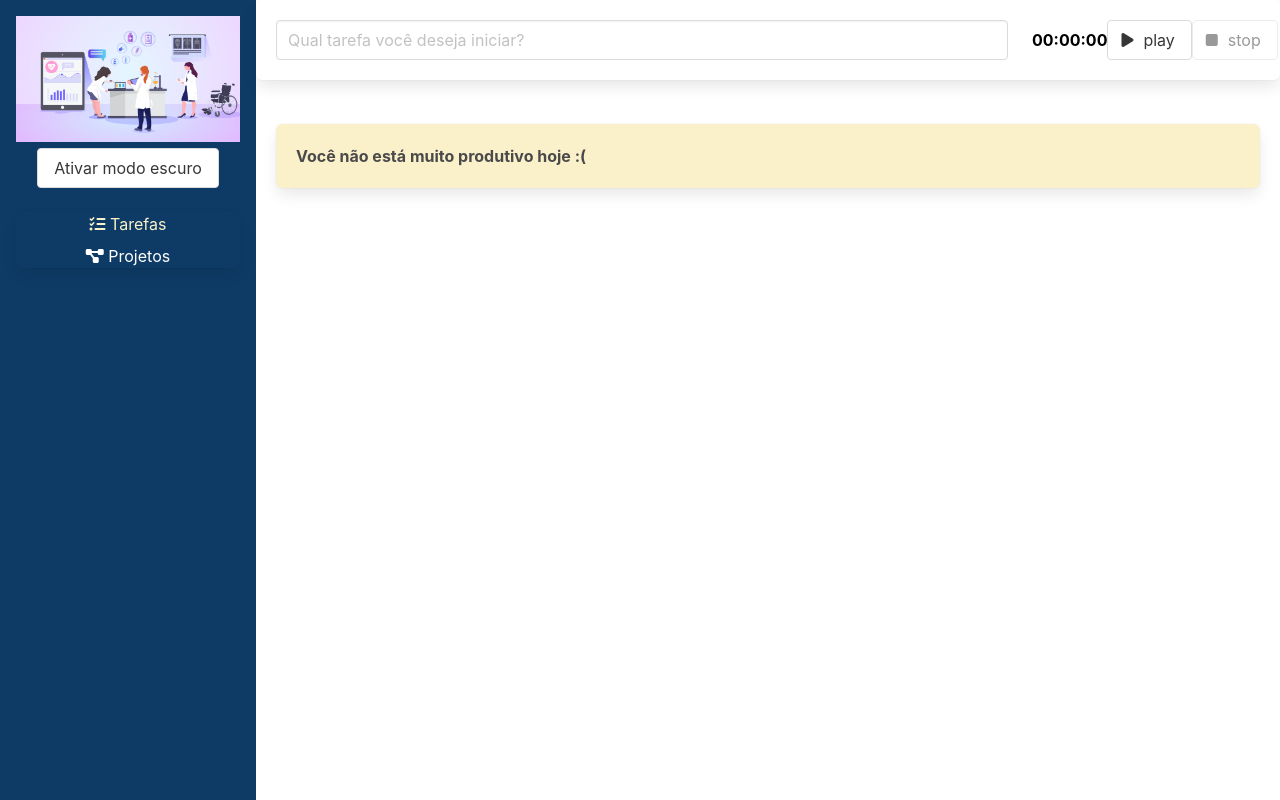
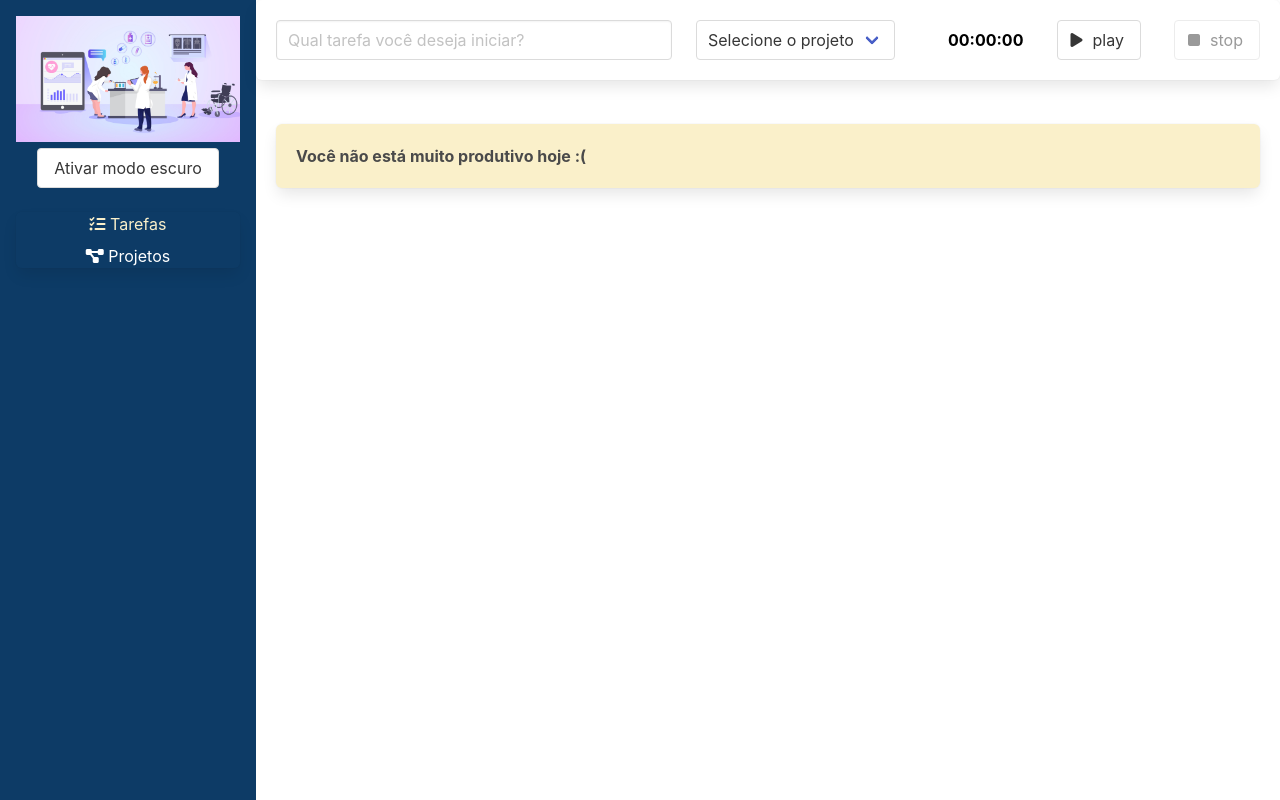
Before and after one commit to EdnildoCunha/gerenciador-de-estudos-vuejs, a Vue app: page / in a window 1280 px wide. Built offline with nearby package versions, Linux system fonts and the light colour scheme.

Commit message:
projetos trabalhados

```diff
--- a/package.json
+++ b/package.json
@@ -10,7 +10,8 @@
   "dependencies": {
     "core-js": "^3.8.3",
     "vue": "^3.2.13",
-    "vue-router": "^4.0.15"
+    "vue-router": "^4.0.15",
+    "vuex": "^4.0.2"
   },
   "devDependencies": {
     "@fortawesome/fontawesome-free": "^6.1.1",
--- a/src/components/Formulario.vue
+++ b/src/components/Formulario.vue
@@ -1,8 +1,18 @@
 <template>
     <div class="box formulario">
         <div class="columns">
-            <div class="column is-9" role="form" aria-label="Formulário para criação de uma nova tarefa">
+            <div class="column is-5" role="form" aria-label="Formulário para criação de uma nova tarefa">
                 <input type="text" class="input" placeholder="Qual tarefa você deseja iniciar?" v-model="descricao" />
+            </div>
+            <div class="column is-3">
+                <div class="select">
+                    <select v-model="idProjeto">
+                        <option value="">Selecione o projeto</option>
+                        <option :value="projeto.id" v-for="projeto in projetos" :key="projeto.id">
+                            {{ projeto.nome }}
+                        </option>
+                    </select>
+                </div>
             </div>
             <div class="column">
                 <Temporizador @ao-temporizador-finalizado="finalizarTarefa" />
@@ -12,7 +22,9 @@
 </template>
 
 <script lang="ts">
-import { defineComponent } from 'vue';
+import { key } from '@/store';
+import { computed, defineComponent } from 'vue';
+import { useStore } from 'vuex';
 import Temporizador from './Temporizador.vue';
 
 
@@ -21,16 +33,24 @@
     components: { Temporizador },
     data() {
         return {
-            descricao: ''
+            descricao: '',
+            idProjeto: ''
         }
     },
     methods: {
         finalizarTarefa(tempoDecorrido: number): void {
             this.$emit('aoSalvarTarefa', {
                 duracaoSegundos: tempoDecorrido,
-                descricao: this.descricao
+                descricao: this.descricao,
+                projeto: this.projetos.find(proj => proj.id == this.idProjeto)
             })
             this.descricao = ''
+        }
+    },
+    setup() {
+        const store = useStore(key)
+        return {
+            projetos: computed(() => store.state.projetos)
         }
     }
 });
--- a/src/interfaces/ITarefa.ts
+++ b/src/interfaces/ITarefa.ts
@@ -1,4 +1,7 @@
+import IProjeto from "./IProjeto"
+
 export default interface ITarefa {
     duracaoSegundos: number,
     descricao: string
+    projeto: IProjeto
 }
--- a/src/main.ts
+++ b/src/main.ts
@@ -2,8 +2,10 @@
 import { createApp } from 'vue'
 import App from './App.vue'
 import roteador from './roteador'
+import { key, store } from './store'
 
 
 createApp(App)
     .use(roteador)
+    .use(store, key)
     .mount('#app')
--- /dev/null
+++ b/src/store/index.ts
@@ -0,0 +1,28 @@
+import IProjeto from "@/interfaces/IProjeto";
+import { InjectionKey } from "vue";
+import { createStore, Store, useStore as vuexUseStore } from "vuex";
+
+interface Estado {
+    projetos: IProjeto[]
+}
+
+export const key: InjectionKey<Store<Estado>> = Symbol()
+
+export const store = createStore<Estado>({
+    state: {
+        projetos: []
+    },
+    mutations: {
+        'ADICIONA_PROJETO'(state, nomeDoProjeto: string) {
+            const projeto = {
+                id: new Date().toISOString(),
+                nome: nomeDoProjeto
+            } as IProjeto
+            state.projetos.push(projeto)
+        }
+    }
+})
+
+export function useStore(): Store<Estado> {
+    return vuexUseStore(key)
+}
--- a/src/views/Projetos.vue
+++ b/src/views/Projetos.vue
@@ -30,24 +30,26 @@
 </template>
 
 <script lang="ts">
-import IProjeto from '@/interfaces/IProjeto';
-import { defineComponent } from 'vue';
+import { useStore } from '@/store';
+import { computed, defineComponent } from 'vue';
 export default defineComponent({
     name: 'ProjetosNome',
     data() {
         return {
-            nomeDoProjeto: "",
-            projetos: [] as IProjeto[]
+            nomeDoProjeto: ""
         };
     },
     methods: {
         salvar() {
-            const projeto: IProjeto = {
-                nome: this.nomeDoProjeto,
-                id: new Date().toISOString()
-            }
-            this.projetos.push(projeto)
-            this.nomeDoProjeto = ''
+            this.store.commit('ADICIONA_PROJETO', this.nomeDoProjeto),
+                this.nomeDoProjeto = ''
+        },
+    },
+    setup() {
+        const store = useStore()
+        return {
+            store,
+            projetos: computed(() => store.state.projetos)
         }
     }
 });
```
Also changed, not shown: 1 other file (tests, documents, lock files or other folders).
